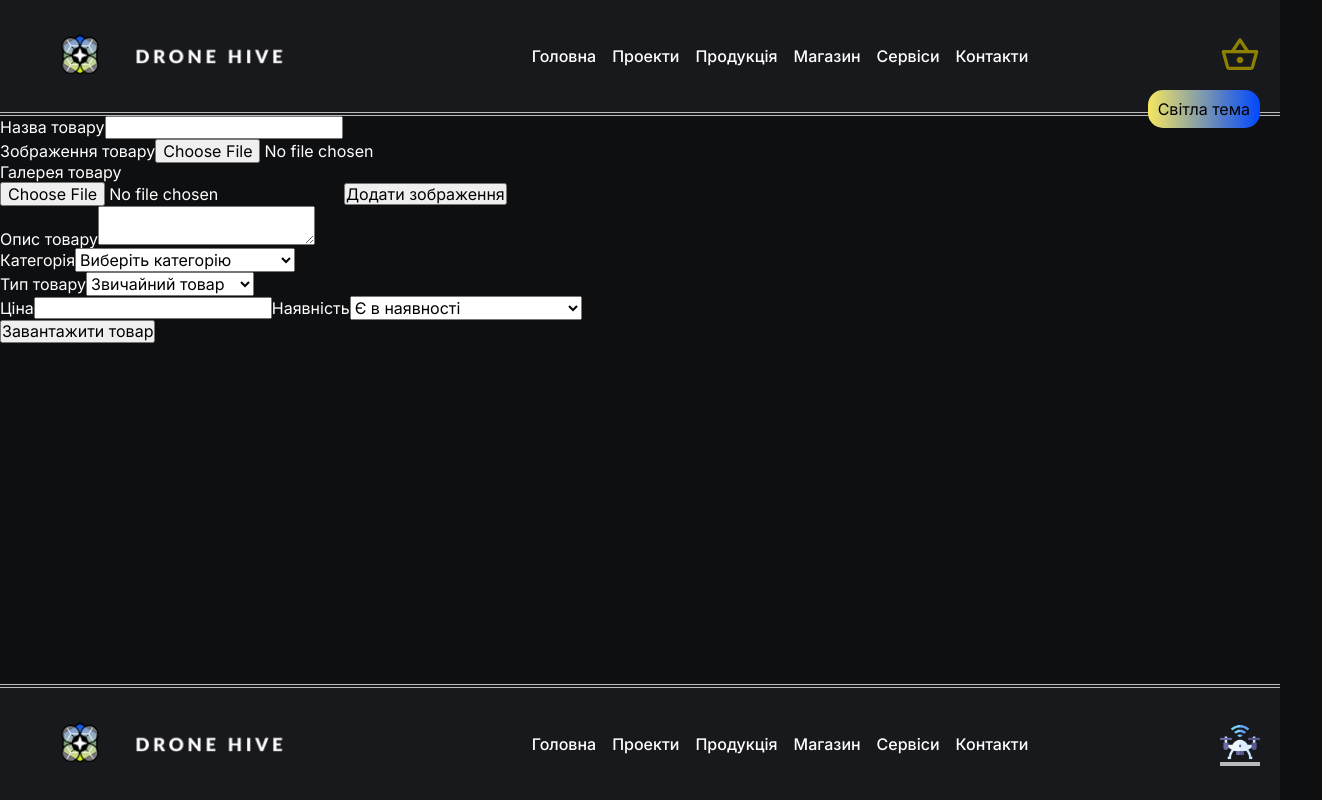
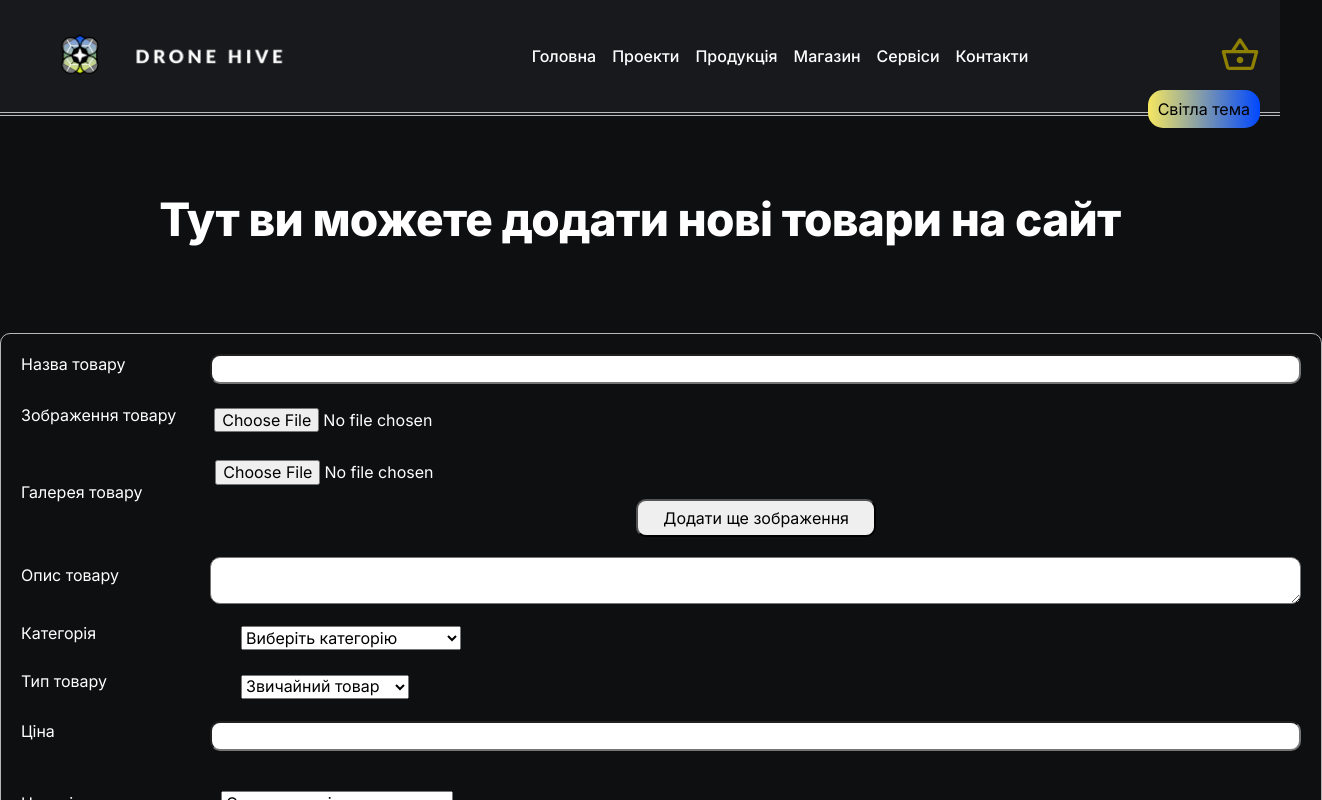
Before and after one commit to nadiiahonchar1/drone-hiwe-with-module, a Next.js app: page /admin/new-products in a window 1280 px wide. Shown: the top 800 px of the page, 1322 px wide, since content can reach past the window. Built offline with nearby package versions, Linux system fonts and the light colour scheme.

Commit message:
added some style to ProductForm

```diff
--- a/src/app/admin/components/ProductForm/ProductForm.tsx
+++ b/src/app/admin/components/ProductForm/ProductForm.tsx
@@ -2,6 +2,7 @@
 
 import React, { useState } from 'react';
 import { useForm, useFieldArray, SubmitHandler } from 'react-hook-form';
+import style from './productForm.module.css';
 
 interface FormData {
   productName: string;
@@ -101,41 +102,48 @@ const ProductForm: React.FC = () => {
   const watchProductType = watch('productType', 'simple');
 
   return (
-    <form onSubmit={handleSubmit(onSubmit)}>
-      <div>
-        <label>Назва товару</label>
+    <form className={style.form} onSubmit={handleSubmit(onSubmit)}>
+      <div className={style.inputContainer}>
+        <label className={style.label}>Назва товару</label>
         <input
+          className={style.input}
           {...register('productName', {
             required: 'Введіть товар',
           })}
         />
-        {errors.productName && <p>{errors.productName.message}</p>}
+        {errors.productName && (
+          <p className={style.error}>{errors.productName.message}</p>
+        )}
       </div>
 
-      <div>
-        <label>Зображення товару</label>
+      <div className={style.inputContainer}>
+        <label className={style.label}>Зображення товару</label>
         <input
+          className={style.input}
           type="file"
           {...register('productImage', {
             required: 'Завантажте зображення товару',
           })}
           onChange={handleProductImageChange}
         />
-        {errors.productImage && <p>{errors.productImage.message}</p>}
+        {errors.productImage && (
+          <p className={style.error}>{errors.productImage.message}</p>
+        )}
         {productImagePreview && (
           <img
             src={productImagePreview}
             alt="Product Preview"
-            style={{ width: '100px', height: '100px', objectFit: 'cover' }}
+            className={style.img}
           />
         )}
       </div>
 
-      <div>
-        <label>Галерея товару</label>
+      <div className={style.inputContainer}>
+        <label className={style.label}>Галерея товару</label>
         {galleryFields.map((field, index) => (
-          <div key={field.id}>
+          <div key={field.id} className={style.galeryInputContainer}>
             <input
+              className={style.input}
               type="file"
               {...register(`galleryImages.${index}.image`, {
                 required: false,
@@ -146,32 +154,34 @@ const ProductForm: React.FC = () => {
               <img
                 src={galleryImagePreviews[index]}
                 alt={`Gallery Preview ${index}`}
-                style={{ width: '100px', height: '100px', objectFit: 'cover' }}
+                className={style.img}
               />
             )}
             <button
+              className={style.button}
               type="button"
               onClick={() => appendGalleryImage({ image: null })}
             >
-              Додати зображення
+              Додати ще зображення
             </button>
           </div>
         ))}
       </div>
 
-      <div>
-        <label>Опис товару</label>
+      <div className={style.inputContainer}>
+        <label className={style.label}>Опис товару</label>
         <textarea
+          className={style.input}
           {...register('productDescription', {
             required: 'Введіть опис',
           })}
         />
         {errors.productDescription && (
-          <p>{errors.productDescription.message}</p>
+          <p className={style.error}>{errors.productDescription.message}</p>
         )}
       </div>
-      <div>
-        <label>Категорія</label>
+      <div className={style.inputContainer}>
+        <label className={style.label}>Категорія</label>
         <select
           {...register('category', { required: 'Виберіть категорію' })}
           onChange={handleCategoryChange}
@@ -184,11 +194,13 @@ const ProductForm: React.FC = () => {
             Ретранслятори та станції
           </option>
         </select>
-        {errors.category && <p>{errors.category.message}</p>}
+        {errors.category && (
+          <p className={style.error}>{errors.category.message}</p>
+        )}
       </div>
       {subCategories.length > 0 && (
         <div>
-          <label>Підкатегорія</label>
+          <label className={style.label}>Підкатегорія</label>
           <select {...register('subCategory')}>
             <option value="">Виберіть підкатегорію</option>
             {subCategories.map((subCategory) => (
@@ -199,20 +211,32 @@ const ProductForm: React.FC = () => {
           </select>
         </div>
       )}
-      <div>
-        <label>Тип товару</label>
+      <div className={style.inputContainer}>
+        <label className={style.label}>Тип товару</label>
         <select {...register('productType')}>
           <option value="simple">Звичайний товар</option>
           <option value="variable">Варіативний товар</option>
         </select>
-        {errors.productType && <p>{errors.productType.message}</p>}
+        {errors.productType && (
+          <p className={style.error}>{errors.productType.message}</p>
+        )}
       </div>
       {watchProductType === 'simple' ? (
         <div>
-          <label>Ціна</label>
-          <input type="number" {...register('price')} />
-          {errors.price && <p>{errors.price.message}</p>}
-          <label>Наявність</label>
+          <div className={style.inputContainer}>
+            <label className={style.label}>Ціна</label>
+            <input
+              className={style.input}
+              type="number"
+              {...register('price')}
+            />
+            {errors.price && (
+              <p className={style.error}>{errors.price.message}</p>
+            )}
+          </div>
+
+          <div className={style.inputContainer}></div>
+          <label className={style.label}>Наявність</label>
           <select {...register('availability')}>
             <option value="available">Є в наявності</option>
             <option value="preorder">Доступно за замовленням</option>
@@ -223,6 +247,7 @@ const ProductForm: React.FC = () => {
         <>
           <div>
             <button
+              className={style.button}
               type="button"
               onClick={() =>
                 appendVariation({
@@ -236,18 +261,19 @@ const ProductForm: React.FC = () => {
           </div>
           {variationFields.map((field, index) => (
             <div key={field.id}>
-              <label>Назва варіації</label>
+              <label className={style.label}>Назва варіації</label>
               <input
+                className={style.input}
                 {...register(`variations.${index}.variationName` as const, {
                   required: 'Виберіть варіацію',
                 })}
               />
               {errors.variations?.[index]?.variationName && (
-                <p>
+                <p className={style.error}>
                   {(errors.variations as any)?.[index]?.variationName?.message}
                 </p>
               )}
-              <label>Наявність</label>
+              <label className={style.label}>Наявність</label>
               <select
                 {...register(`variations.${index}.variationAvailability`, {
                   required: 'Виберіть наявність',
@@ -258,7 +284,7 @@ const ProductForm: React.FC = () => {
                 <option value="outofstock">Нема в наявності</option>
               </select>
               {errors.variations?.[index]?.variationAvailability && (
-                <p>
+                <p className={style.error}>
                   {
                     (errors.variations as any)?.[index]?.variationAvailability
                       ?.message
@@ -269,7 +295,9 @@ const ProductForm: React.FC = () => {
           ))}
         </>
       )}
-      <button type="submit">Завантажити товар</button>
+      <button className={style.button} type="submit">
+        Завантажити товар
+      </button>
     </form>
   );
 };
--- /dev/null
+++ b/src/app/admin/components/ProductForm/productForm.module.css
@@ -0,0 +1,60 @@
+.form {
+  width: 100%;
+  margin: 10px auto;
+  padding: 20px;
+  border: 1px solid var(--colorProduct);
+  border-radius: 10px;
+}
+
+.label {
+  display: inline-block;
+  width: 200px;
+  margin-bottom: 10px;
+}
+
+.input {
+  padding: 4px;
+  border-radius: 10px;
+  /* width: 180px; */
+  /* width: calc(100% - 300px); */
+  width: 100%;
+}
+
+.button {
+  display: block;
+  padding: 8px;
+  border-radius: 10px;
+  width: 240px;
+  margin: auto;
+  margin-top: 10px;
+  cursor: pointer;
+}
+
+.error {
+  color: rgb(224, 40, 79);
+  margin-bottom: 20px;
+  display: block;
+}
+.img {
+  display: block;
+  /* max-width: 100%; */
+  width: 100px;
+  height: auto;
+  object-fit: cover;
+}
+.inputContainer {
+  display: flex;
+  align-items: center;
+  /* width: calc(100% - 200px); */
+  width: 100%;
+  gap: 20px;
+  margin-bottom: 20px;
+}
+.galeryInputContainer {
+  display: flex;
+  align-items: center;
+  justify-content: space-between;
+  /* width: calc(100% - 400px); */
+  width: 100%;
+  flex-wrap: wrap;
+}
--- /dev/null
+++ b/src/app/admin/new-products/new-products.module.css
@@ -0,0 +1,9 @@
+.text {
+  padding: 1.66666667em 0;
+  color: var(--primaryColor);
+  font-size: 46px;
+  font-weight: 800;
+  letter-spacing: -0.69px;
+  line-height: 53px;
+  text-align: center;
+}
--- a/src/app/admin/new-products/page.tsx
+++ b/src/app/admin/new-products/page.tsx
@@ -1,9 +1,11 @@
 import Wrapper from '@/app/components/Wrapper/Wrapper';
 import ProductForm from '../components/ProductForm/ProductForm';
+import style from './new-products.module.css';
 
 export default function NewProduct() {
   return (
     <Wrapper>
+      <p className={style.text}>Тут ви можете додати нові товари на сайт</p>
       <ProductForm />
     </Wrapper>
   );
```
